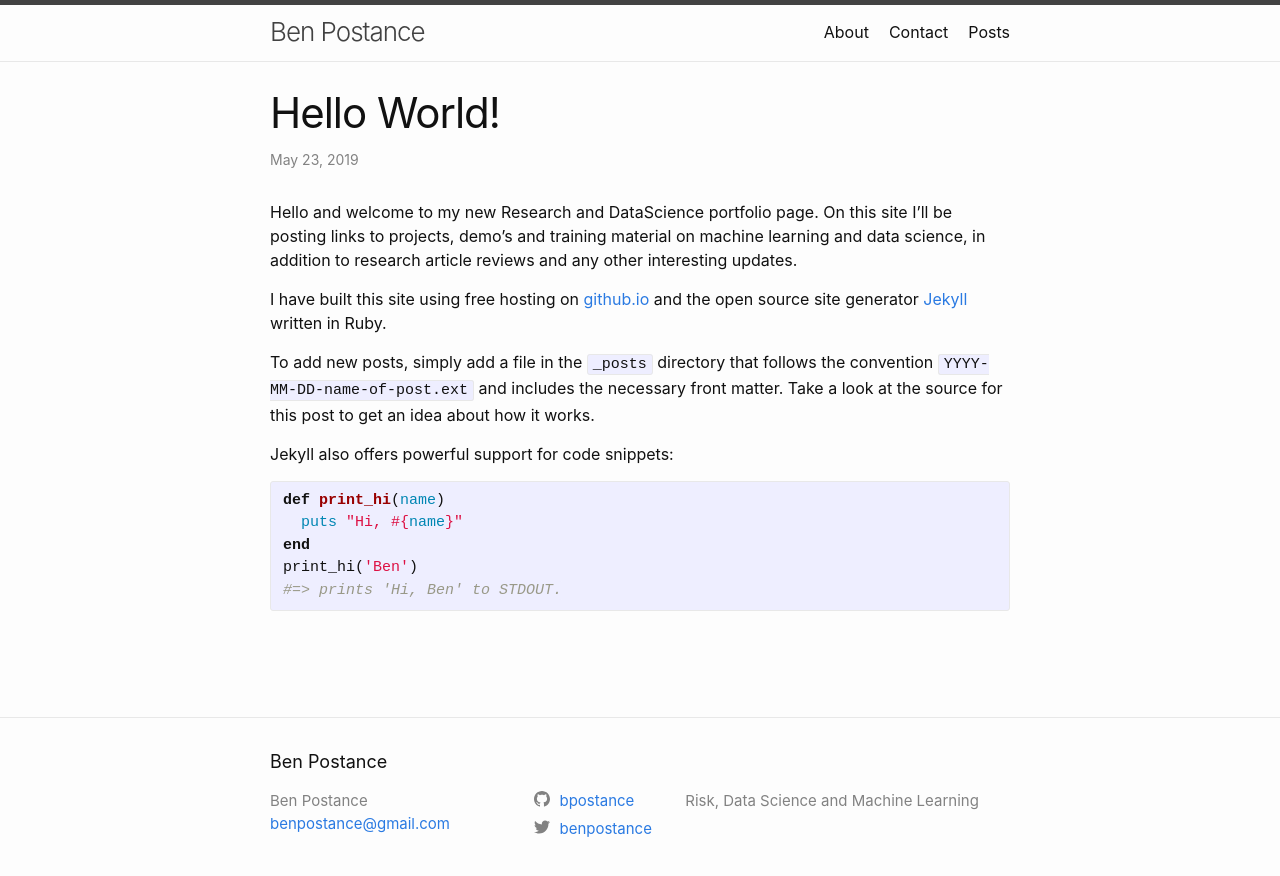
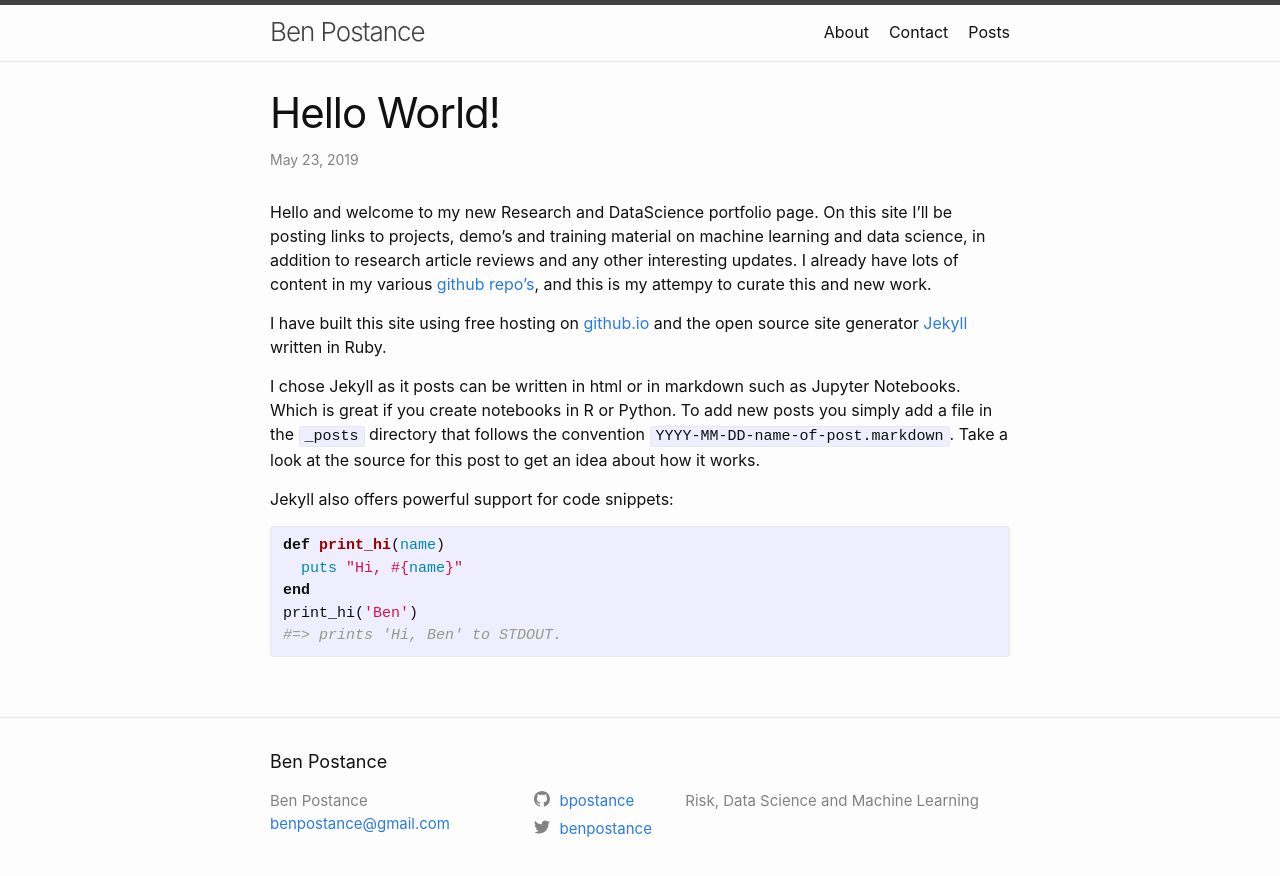
Before and after one commit to bpostance/bpostance.github.io, a Jekyll site: the page built from _posts/2019-05-22-welcome-to-jekyll.markdown, in a window 1280 px wide. Shown: the top 876 px of the page. Built offline with Jekyll 4.4.1, drawn with Linux system fonts in a browser that asks for light colours.

Commit message:
updated post 1

```diff
--- a/_posts/2019-05-22-welcome-to-jekyll.markdown
+++ b/_posts/2019-05-22-welcome-to-jekyll.markdown
@@ -5,11 +5,15 @@ date:   2019-05-23 20:56:21 +0100
 categories: [blog]
 tags: [general]
 ---
-Hello and welcome to my new Research and DataScience portfolio page. On this site I'll be posting links to projects, demo's and training material on machine learning and data science, in addition to research article reviews and any other interesting updates.
+Hello and welcome to my new Research and DataScience portfolio page.
+On this site I'll be posting links to projects, demo's and training material on machine learning and data science, in addition to research article reviews and any other interesting updates.
+I already have lots of content in my various [github repo's](https://github.com/bpostance/training.data_science), and this is my attempy to curate this and new work.
 
 I have built this site using free hosting on [github.io](https://pages.github.com/) and the open source site generator [Jekyll][jekyll-gh] written in Ruby.
 
-To add new posts, simply add a file in the `_posts` directory that follows the convention `YYYY-MM-DD-name-of-post.ext` and includes the necessary front matter. Take a look at the source for this post to get an idea about how it works.
+I chose Jekyll as it posts can be written in html or in markdown such as Jupyter Notebooks. Which is great if you create notebooks in R or Python.
+To add new posts you simply add a file in the `_posts` directory that follows the convention `YYYY-MM-DD-name-of-post.markdown`.
+Take a look at the source for this post to get an idea about how it works.
 
 Jekyll also offers powerful support for code snippets:
 
@@ -21,5 +25,4 @@ print_hi('Ben')
 #=> prints 'Hi, Ben' to STDOUT.
 {% endhighlight %}
 
-
 [jekyll-gh]:   https://github.com/jekyll/jekyll
```
